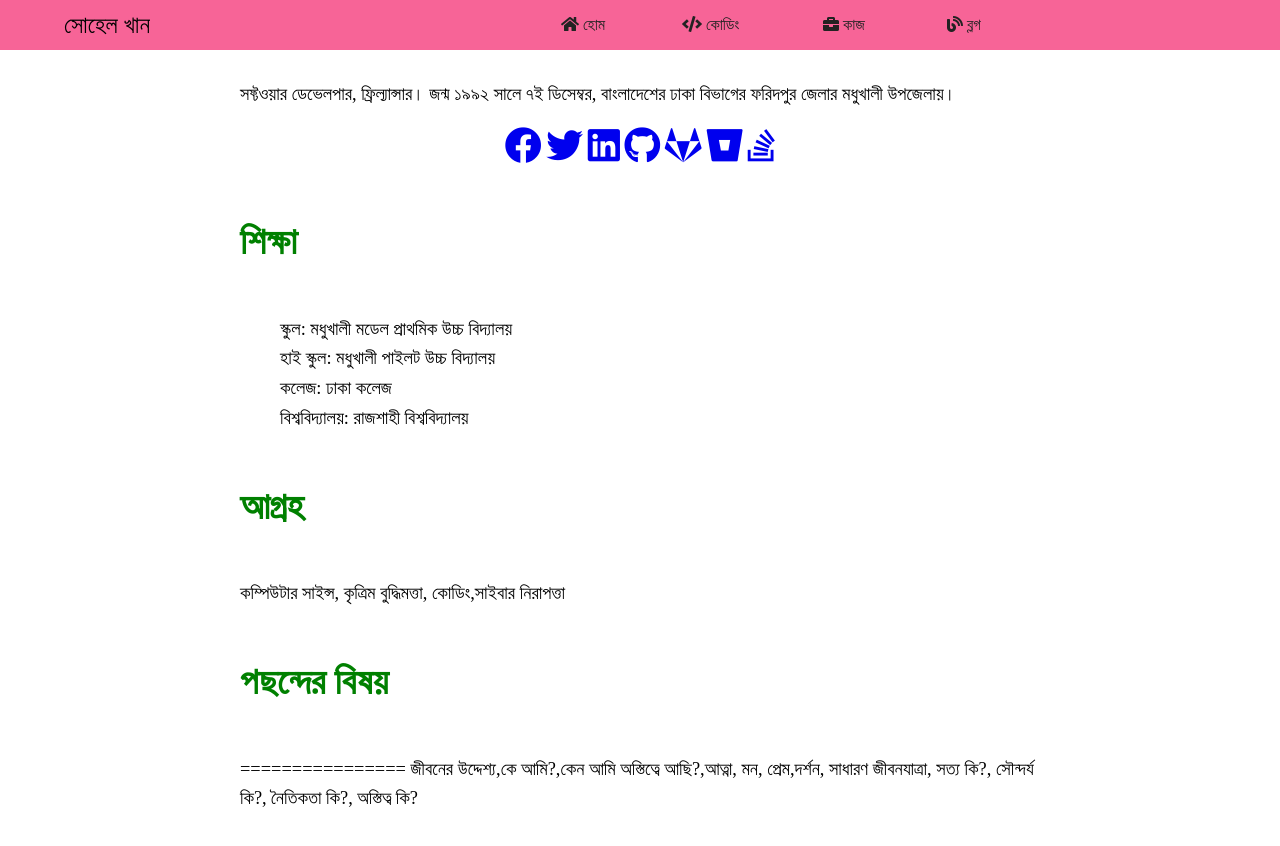
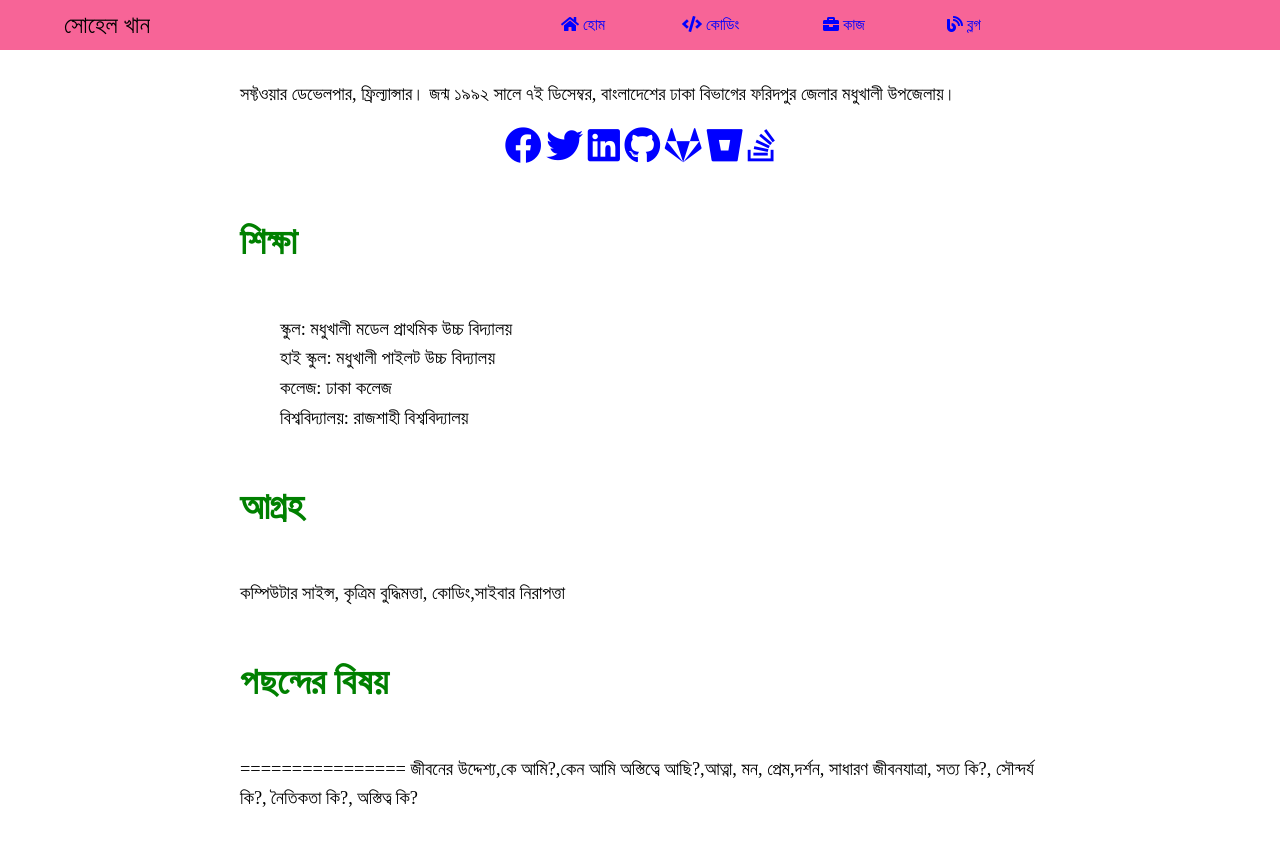
Before and after one commit to sohelkhanz/sohelkhanz.github.io, a Jekyll site: the page built from index.md, in a window 1280 px wide and 900 px high. Shown: the top 846 px of the window. Built offline with Jekyll 4.4.1, drawn with Linux system fonts in a browser that asks for light colours.

Commit message:
Update style.css

```diff
--- a/assets/css/style.css
+++ b/assets/css/style.css
@@ -31,7 +31,7 @@ main {
 
 }
 
-main a { font-color: blue; }
+a:link { color: blue; }
 footer {
 
   font-size: .9rem;
```
